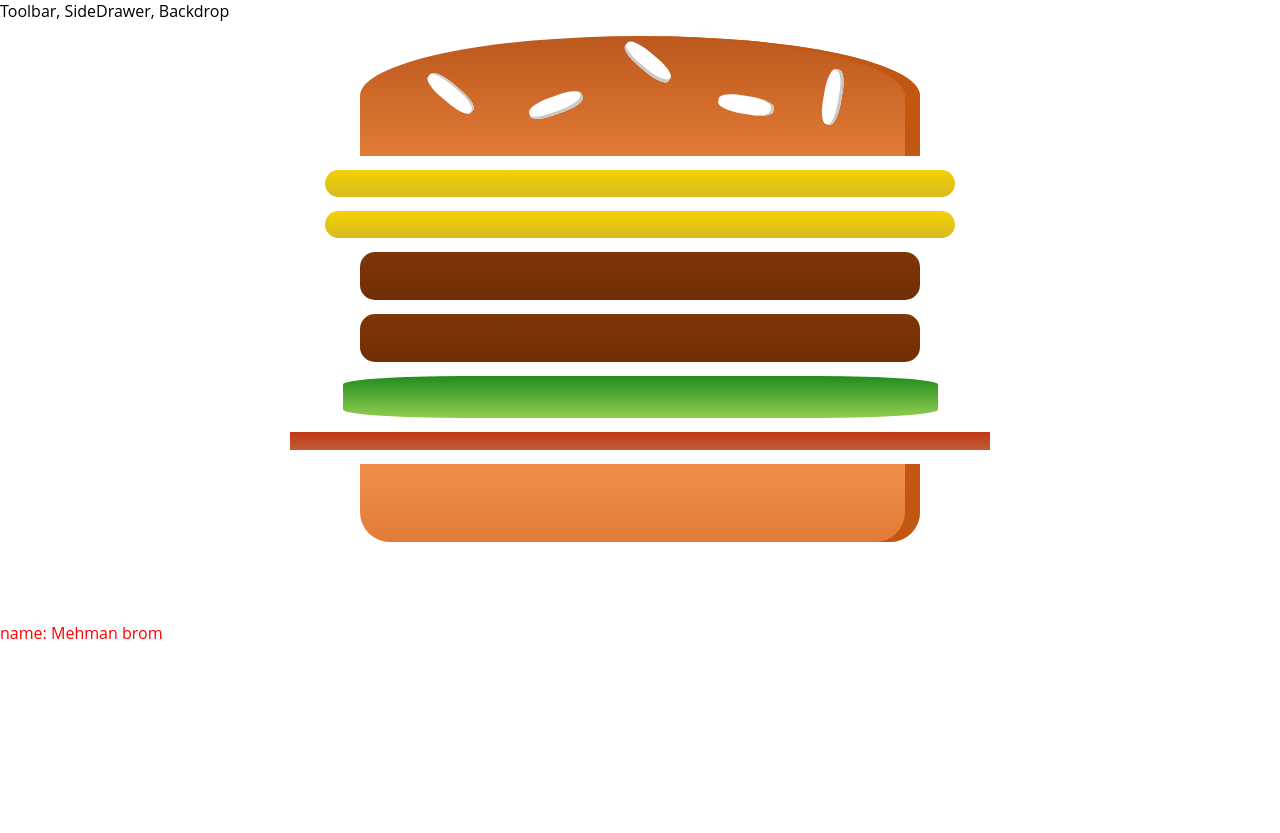
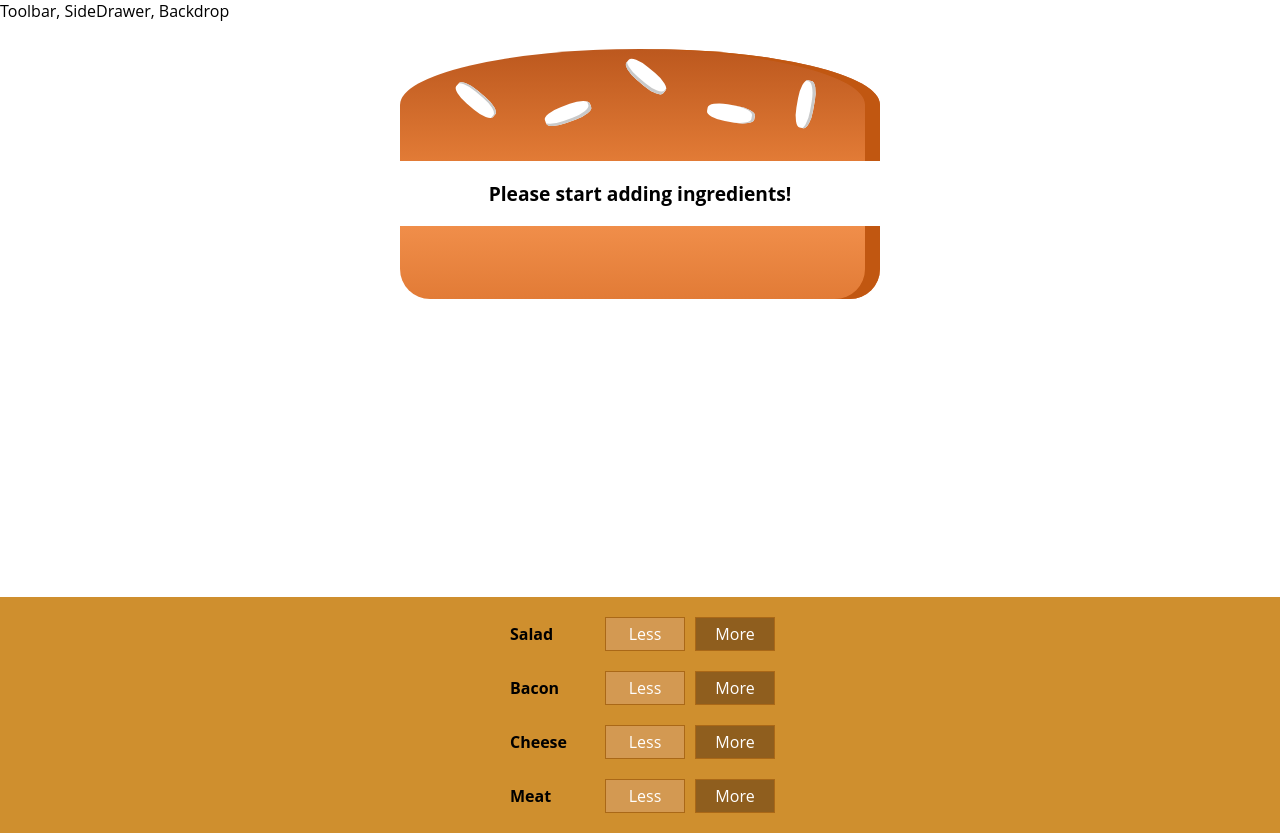
Before and after one commit to BahramIsmayilov/burger-builder1, a React (Create React App) app: page / in a window 1280 px wide. Before the commit the page ends 800 px from the top, so only its background shows below. Built offline with nearby package versions, Linux system fonts and the light colour scheme; the HTML template or start-up script is replaced by a standard one.

Commit message:
add outputting multiple build controls

```diff
--- /dev/null
+++ b/src/components/Burger/BuildControls/BuildControl/BuildControl.js
@@ -0,0 +1,12 @@
+import React from "react";
+import classes from "./BuildControl.module.css";
+
+const buildControl = (props) => (
+  <div className={classes.BuildControl}>
+    <div className={classes.Label}>{props.label}</div>
+    <button className={classes.Less}>Less</button>
+    <button className={classes.More}>More</button>
+  </div>
+);
+
+export default buildControl;
--- /dev/null
+++ b/src/components/Burger/BuildControls/BuildControl/BuildControl.module.css
@@ -0,0 +1,58 @@
+.BuildControl {
+ display: flex;
+ justify-content: space-between;
+ align-items: center;
+ margin: 5px 0;
+}
+
+.BuildControl button {
+ display: block;
+ font: inherit;
+ padding: 5px;
+ margin: 5px;
+ width: 80px;
+ border: 1px solid #aa6817;
+ cursor: pointer;
+ outline: none;
+}
+
+.BuildControl button:disabled {
+ background-color: #ac9980;
+ border: 1px solid #7e7365;
+ color: #ccc;
+ cursor: default;
+}
+
+.BuildControl button:hover:disabled {
+ background-color: #ac9980;
+ color: #ccc;
+ cursor: not-allowed;
+}
+
+.Label {
+ padding: 10px;
+ font-weight: bold;
+ width: 80px;
+}
+
+.BuildControl .Less {
+ background-color: #d39952;
+ color: white;
+}
+
+.BuildControl .More {
+ background-color: #8f5e1e;
+ color: white;
+}
+
+.BuildControl .Less:hover,
+.BuildControl .Less:active {
+ background-color: #daa972;
+ color: white;
+}
+
+.BuildControl .More:hover,
+.BuildControl .More:active {
+ background-color: #99703f;
+ color: white;
+}
--- /dev/null
+++ b/src/components/Burger/BuildControls/BuildControls.js
@@ -0,0 +1,20 @@
+import React from "react";
+import classes from "./BuildControls.module.css";
+import BuildControl from "./BuildControl/BuildControl";
+
+const controls = [
+  { label: "Salad", type: "salad" },
+  { label: "Bacon", type: "bacon" },
+  { label: "Cheese", type: "cheese" },
+  { label: "Meat", type: "meat" },
+];
+
+const buildControls = () => (
+  <div className={classes.BuildControls}>
+    {controls.map((ctrl) => (
+      <BuildControl key={ctrl.label} label={ctrl.label} />
+    ))}
+  </div>
+);
+
+export default buildControls;
--- /dev/null
+++ b/src/components/Burger/BuildControls/BuildControls.module.css
@@ -0,0 +1,10 @@
+.BuildControls {
+ width: 100%;
+ background-color: #CF8F2E;
+ display: flex;
+ flex-flow: column;
+ align-items: center;
+ box-shadow: 0 2px 1px #ccc;
+ margin: auto;
+ padding: 10px 0;
+}
--- a/src/components/Burger/Burger.js
+++ b/src/components/Burger/Burger.js
@@ -4,12 +4,20 @@
 
 const Burger = (props) => {
   console.log(props.ingredients);
-  const transformedIngredients = Object.keys(props.ingredients).map((igKey) => {
-    return [...Array(props.ingredients[igKey])].map((_, i) => {
-      return <BurgerIngredient key={igKey + i} type={igKey} />;
-    });
-  });
+  let transformedIngredients = Object.keys(props.ingredients)
+    .map((igKey) => {
+      return [...Array(props.ingredients[igKey])].map((_, i) => {
+        return <BurgerIngredient key={igKey + i} type={igKey} />;
+      });
+    })
+    .reduce((arr, el) => {
+      return arr.concat(el);
+    }, []);
   console.log(transformedIngredients);
+
+  if (transformedIngredients.length === 0) {
+    transformedIngredients = <p>Please start adding ingredients!</p>;
+  }
 
   return (
     <div className={classes.Burger}>
--- a/src/components/Burger/Burger.module.css
+++ b/src/components/Burger/Burger.module.css
@@ -24,7 +24,7 @@
 
 @media (min-width:1000px) and (min-height:700px) {
  .Burger {
-  width: 700px;
-  height: 600px;
+  width: 600px;
+  height: 560px;
  }
 }
--- a/src/components/Layout/Layout.module.css
+++ b/src/components/Layout/Layout.module.css
@@ -1,3 +1,3 @@
 .Content {
- color: red
+ margin-top: 15px;
 }
--- a/src/containers/BurgerBuilder/BurgerBuilder.js
+++ b/src/containers/BurgerBuilder/BurgerBuilder.js
@@ -1,6 +1,7 @@
 import React, { Component } from "react";
 import Aux from "../../hoc/Auxiliary";
 import Burger from "../../components/Burger/Burger";
+import BuildControls from "../../components/Burger/BuildControls/BuildControls";
 
 class BurgerBuilder extends Component {
   // constructor(props) {
@@ -10,17 +11,17 @@
 
   state = {
     ingredients: {
-      cheese: 2,
-      meat: 2,
-      salad: 1,
-      bacon: 1,
+      cheese: 0,
+      meat: 0,
+      salad: 0,
+      bacon: 0,
     },
   };
   render() {
     return (
       <Aux>
         <Burger ingredients={this.state.ingredients} />
-        <div>name: Mehman brom</div>
+        <BuildControls />
       </Aux>
     );
   }
--- /dev/null
+++ b/src/containers/BurgerBuilder/BurgerBuilder.module.css
@@ -0,0 +1,3 @@
+.Content {
+ display: flex;
+}
```
